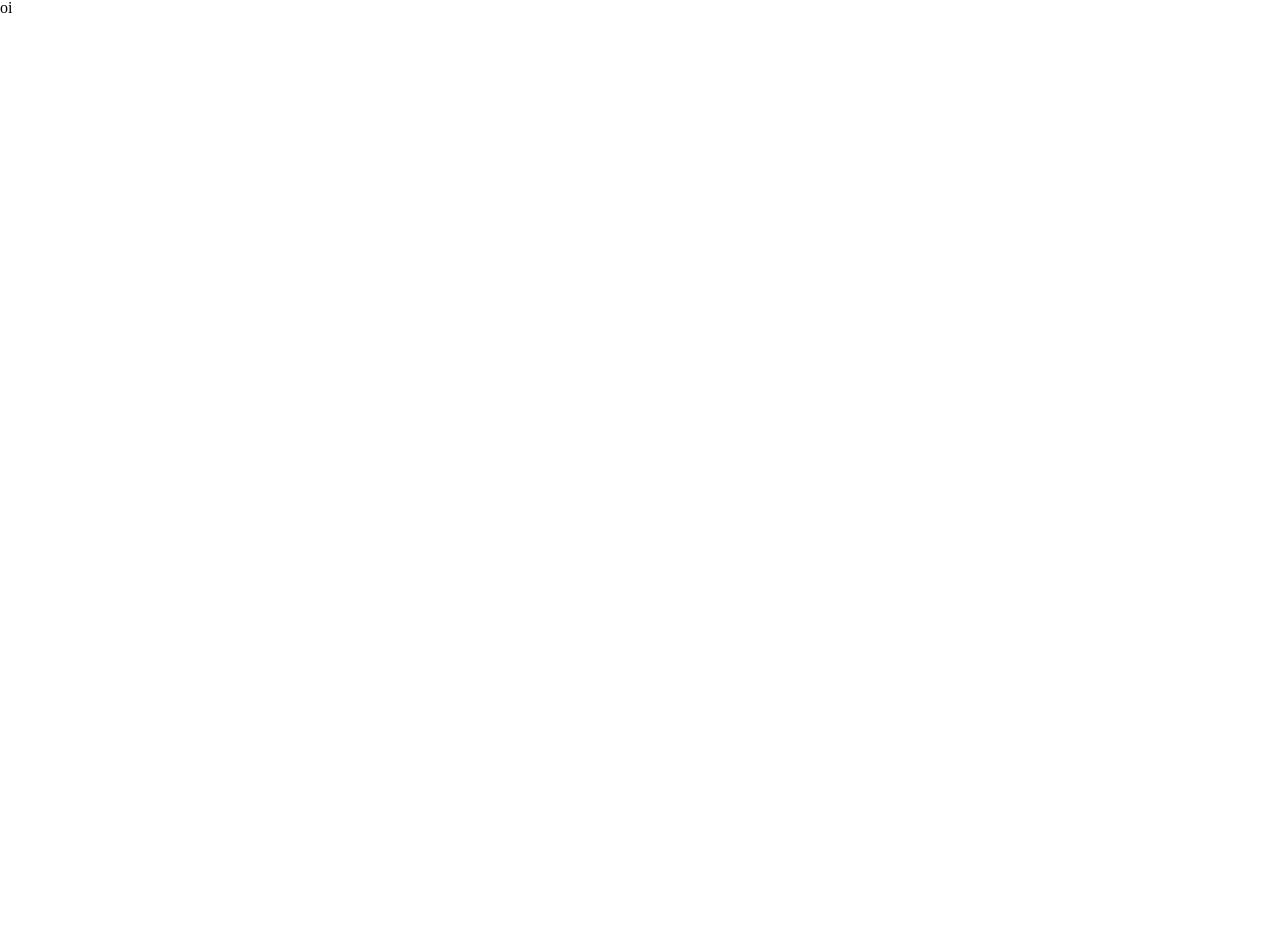
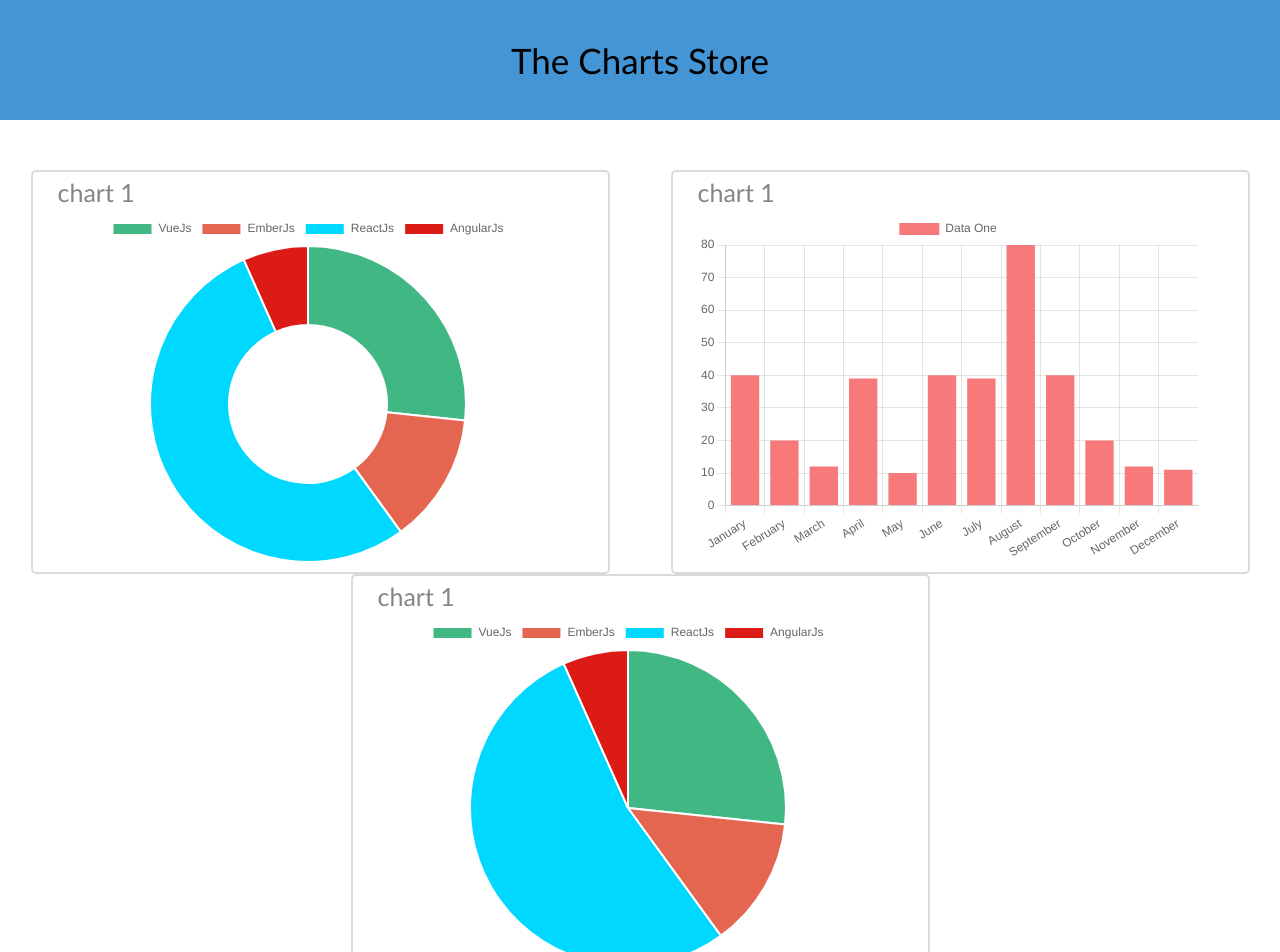
Before and after one commit to NikolasRR/itech_challenge, a Nuxt app: page /dashboard in a window 1280 px wide. Shown: the top 952 px of the page. Before the commit the page ends 800 px from the top, so only its background shows below. Built offline with nearby package versions, Linux system fonts and the light colour scheme.

Commit message:
dashboard layout

```diff
--- a/components/Custom-Input.vue
+++ b/components/Custom-Input.vue
@@ -4,6 +4,7 @@
 
 <script>
 export default {
+  name: 'CustomInput',
   props: ['inputType', 'placeholder', 'model'],
   methods: {
     updateInputValue: function (value) {
--- a/components/Custom-Modal.vue
+++ b/components/Custom-Modal.vue
@@ -8,6 +8,7 @@
 
 <script>
 export default {
+  name: 'CustomModal',
   props: ["error", "modalOpen"],
   computed: {},
   methods: {
--- /dev/null
+++ b/components/CustomBarChart.vue
@@ -0,0 +1,57 @@
+<template>
+  <Bar :data="data" :options="options" />
+</template>
+
+<script>
+import {
+  Chart as ChartJS,
+  Title,
+  Tooltip,
+  Legend,
+  BarElement,
+  CategoryScale,
+  LinearScale
+} from 'chart.js'
+import { Bar } from 'vue-chartjs'
+
+ChartJS.register(CategoryScale, LinearScale, BarElement, Title, Tooltip, Legend)
+
+export default {
+  name: 'App',
+  components: {
+    Bar
+  },
+  data() {
+    return {
+      data: {
+        labels: [
+          'January',
+          'February',
+          'March',
+          'April',
+          'May',
+          'June',
+          'July',
+          'August',
+          'September',
+          'October',
+          'November',
+          'December'
+        ],
+        datasets: [
+          {
+            label: 'Data One',
+            backgroundColor: '#f87979',
+            data: [40, 20, 12, 39, 10, 40, 39, 80, 40, 20, 12, 11]
+          }
+        ]
+      },
+      options: {
+        responsive: true,
+        maintainAspectRatio: false
+      }
+
+    }
+  }
+}
+</script>
--- /dev/null
+++ b/components/CustomLineChart.vue
@@ -0,0 +1,34 @@
+<template>
+  <Doughnut :data="data" :options="options" />
+</template>
+
+<script>
+import { Chart as ChartJS, ArcElement, Tooltip, Legend } from 'chart.js'
+import { Doughnut } from 'vue-chartjs'
+
+ChartJS.register(ArcElement, Tooltip, Legend)
+
+export default {
+  name: 'CustomLineChart',
+  components: {
+    Doughnut
+  },
+  data() {
+    return {
+      data: {
+        labels: ['VueJs', 'EmberJs', 'ReactJs', 'AngularJs'],
+        datasets: [
+          {
+            backgroundColor: ['#41B883', '#E46651', '#00D8FF', '#DD1B16'],
+            data: [40, 20, 80, 10]
+          }
+        ]
+      },
+      options: {
+        responsive: true,
+        maintainAspectRatio: false
+      }
+    }
+  }
+}
+</script>
--- /dev/null
+++ b/components/CustomPieChart.vue
@@ -0,0 +1,34 @@
+<template>
+  <Pie :data="data" :options="options" />
+</template>
+
+<script>
+import { Chart as ChartJS, ArcElement, Tooltip, Legend } from 'chart.js'
+import { Pie } from 'vue-chartjs'
+
+ChartJS.register(ArcElement, Tooltip, Legend)
+
+export default {
+  name: 'CustomPieChart',
+  components: {
+    Pie
+  },
+  data() {
+    return {
+      data: {
+        labels: ['VueJs', 'EmberJs', 'ReactJs', 'AngularJs'],
+        datasets: [
+          {
+            backgroundColor: ['#41B883', '#E46651', '#00D8FF', '#DD1B16'],
+            data: [40, 20, 80, 10]
+          }
+        ]
+      },
+      options: {
+        responsive: true,
+        maintainAspectRatio: false
+      }
+    }
+  }
+}
+</script>
--- /dev/null
+++ b/components/Header.vue
@@ -0,0 +1,21 @@
+<template>
+  <header class="header">
+    <h1>The Charts Store</h1>
+  </header>
+</template>
+
+<style>
+.header {
+  height: 120px;
+  width: 100vw;
+  background-color: #4395d6;
+  display: flex;
+  justify-content: center;
+  align-items: center;
+}
+
+.header > h1 {
+  font-size: 35px;
+  font-family: 'Gill Sans', 'Gill Sans MT', Calibri, 'Trebuchet MS', sans-serif;
+}
+</style>
--- a/nuxt.config.js
+++ b/nuxt.config.js
@@ -28,6 +28,7 @@ export default {
 
   // Plugins to run before rendering page: https://go.nuxtjs.dev/config-plugins
   plugins: [
+    { src: '~/plugins/chart.js', mode: 'client' }
   ],
 
   // Auto import components: https://go.nuxtjs.dev/config-components
@@ -59,5 +60,6 @@ export default {
 
   // Build Configuration: https://go.nuxtjs.dev/config-build
   build: {
+    transpile: ['chart.js', 'vue-chartjs']
   }
 }
--- a/package.json
+++ b/package.json
@@ -10,9 +10,11 @@
   },
   "dependencies": {
     "@nuxtjs/axios": "^5.13.6",
+    "chart.js": "^4.2.1",
     "core-js": "^3.25.3",
     "nuxt": "^2.15.8",
     "vue": "^2.7.10",
+    "vue-chartjs": "^5.2.0",
     "vue-server-renderer": "^2.7.10",
     "vue-template-compiler": "^2.7.10"
   }
--- a/pages/dashboard/index.vue
+++ b/pages/dashboard/index.vue
@@ -1,3 +1,81 @@
 <template>
-  <h1>oi</h1>
+  <div class="container">
+    <Header />
+    <main class="charts-container">
+      <div class="chart">
+        <h4>chart 1</h4>
+        <div class="chart-body">
+          <client-only>
+            <CustomLineChart />
+          </client-only>
+        </div>
+      </div>
+
+      <div class="chart">
+        <h4>chart 1</h4>
+        <div class="chart-body">
+          <client-only>
+            <CustomBarChart />
+          </client-only>
+        </div>
+      </div>
+
+      <div class="chart">
+        <h4>chart 1</h4>
+        <div class="chart-body">
+          <client-only>
+            <CustomPieChart />
+          </client-only>
+        </div>
+      </div>
+    </main>
+  </div>
 </template>
+
+<script>
+import CustomBarChart from '../../components/CustomBarChart.vue';
+import CustomLineChart from '../../components/CustomLineChart.vue';
+import CustomPieChart from '../../components/CustomPieChart.vue';
+import Header from '../../components/Header.vue';
+
+export default {
+  name: "DashboardPage",
+  components: { Header, CustomPieChart, CustomBarChart, CustomLineChart },
+}
+</script>
+
+<style>
+.container {
+  background-color: white;
+  width: 100vw;
+  height: 100vh;
+}
+
+.charts-container {
+  display: flex;
+  flex-wrap: wrap;
+  justify-content: space-around;
+  margin-top: 50px;
+}
+
+.chart {
+  background-color: white;
+  width: 550px;
+  height: 400px;
+  border: 2px rgba(133, 133, 133, 0.3) solid;
+  border-radius: 5px;
+  padding-left: 25px;
+}
+
+.chart > h4 {
+  font-size: 25px;
+  font-family: 'Gill Sans', 'Gill Sans MT', Calibri, 'Trebuchet MS', sans-serif;
+  color: rgba(133, 133, 133, 1);
+  margin: 8px 0;
+}
+
+.chart-body {
+  width: 500px;
+  height: 350px;
+}
+</style>
--- /dev/null
+++ b/plugins/chart.js
@@ -0,0 +1,38 @@
+import Vue from 'vue';
+import { Line, Pie } from 'vue-chartjs';
+import {
+  Chart as Chartjs,
+  Title,
+  Tooltip,
+  Legend,
+  BarElement,
+  CategoryScale,
+  LinearScale,
+  LineElement,
+  PointElement,
+  ArcElement
+} from 'chart.js'
+
+Chartjs.register(
+  Title,
+  Tooltip,
+  Legend,
+  BarElement,
+  CategoryScale,
+  LinearScale,
+  LineElement,
+  PointElement,
+  ArcElement
+);
+
+Vue.component('LineChart', {
+  extend: Line
+})
+
+// Vue.component('BarChart', {
+//   extends: Bar,
+// })
+
+Vue.component('PieChart', {
+  extend: Pie,
+})
```
Also changed, not shown: 1 other file (tests, documents, lock files or other folders).
